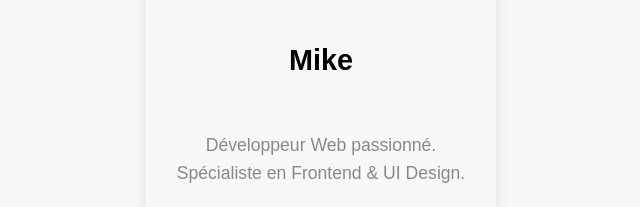
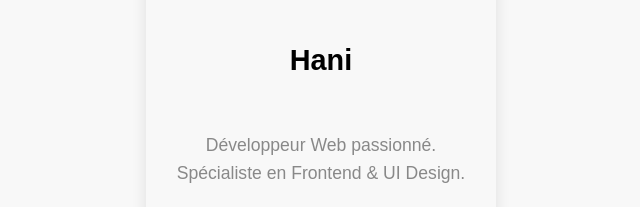
Before and after one commit to HaniWanice/profil-card, a plain HTML site: page index.html in a window 1280 px wide. Shown: the part 421-628 px from the top of the page, 319-959 px from the left. Drawn offline with Linux system fonts and the light colour scheme.

Commit message:
Mise à jour

```diff
--- a/index.html
+++ b/index.html
@@ -12,7 +12,7 @@
             <div class="profil">
 
             </div>
-            <h1>Mike</h1>
+            <h1>Hani</h1>
             <div class="description">
                 <p>Développeur Web passionné.</p>
                 <p>Spécialiste en Frontend & UI Design.</p>
```
